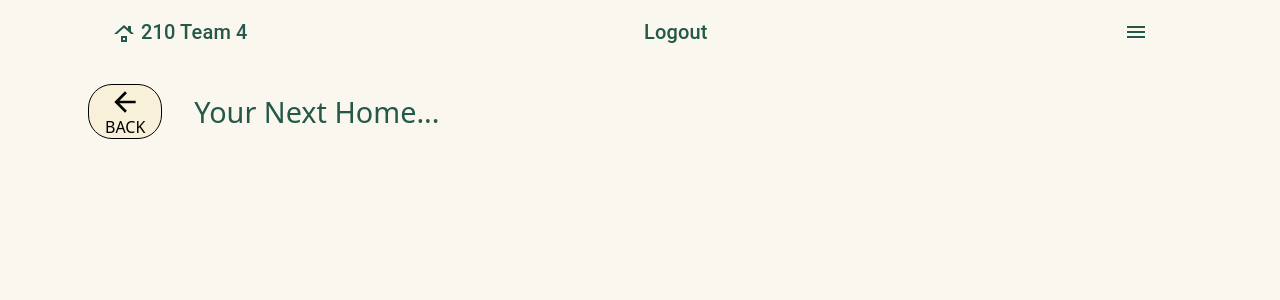
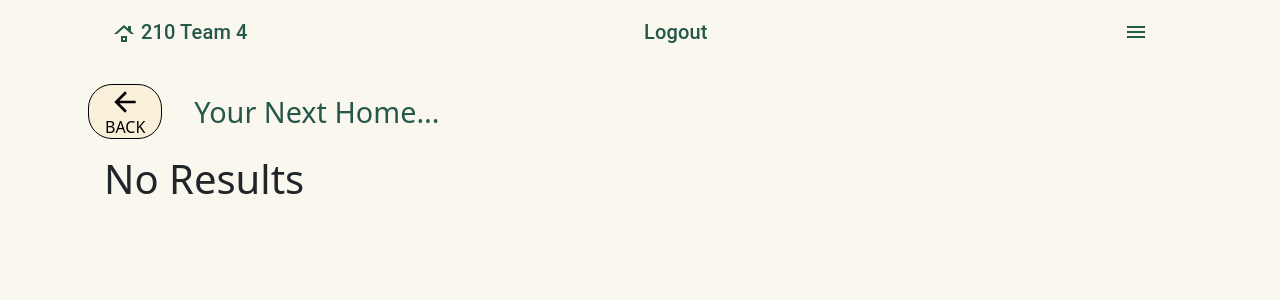
Before and after one commit to GabrielPila/cse210-teamproject, a React (Create React App) app in the folder frontend/: page /list in a window 1280 px wide. Shown: the top 300 px of the page. Built offline with nearby package versions, Linux system fonts and the light colour scheme; sample sign-in values are in the browser's storage; a web font is replaced by a local one.

Commit message:
update search and listings page

```diff
--- a/frontend/src/pages/ListingsPage.js
+++ b/frontend/src/pages/ListingsPage.js
@@ -21,9 +21,11 @@ const ListingsPage = () => {
         <Navbar />
         <Titlebar title="Your Next Home..."/>
         <div className="list-page">
-          {listings.map((home) => (
+          {listings.length === 0 ? (<h1 className="listings-no-results">No Results</h1>) :
+          (listings.map((home) => (
             <Listedpage key={home.id} {...home} />
-          ))}
+          )))
+          }
         </div>
       </Container>
       </div>) : (<Navigate to="/login" replace={true}/>)}
--- a/frontend/src/pages/SearchPage.js
+++ b/frontend/src/pages/SearchPage.js
@@ -121,7 +121,7 @@ function SearchPage() {
                 value={price}
                 onChange={(e) => onChange(e)}
                 className="price-placeholder"
-                placeholder="type your price"
+                placeholder="maximum price"
               />
             </div>
 
--- a/frontend/src/styles/ListingsPage.css
+++ b/frontend/src/styles/ListingsPage.css
@@ -15,3 +15,7 @@
     height: 100%;
     width: 100%;
 }
+
+.listings-no-results{
+    padding: 1rem;
+}
--- a/frontend/src/styles/SearchPage.css
+++ b/frontend/src/styles/SearchPage.css
@@ -153,7 +153,7 @@
   font-size: 120%;
   line-height: 100%;
 
-  color: rgba(29, 27, 27, 0.33);
+  color: rgba(29, 27, 27, 0.83);
 }
 
 .react-datepicker__month-container {
```
